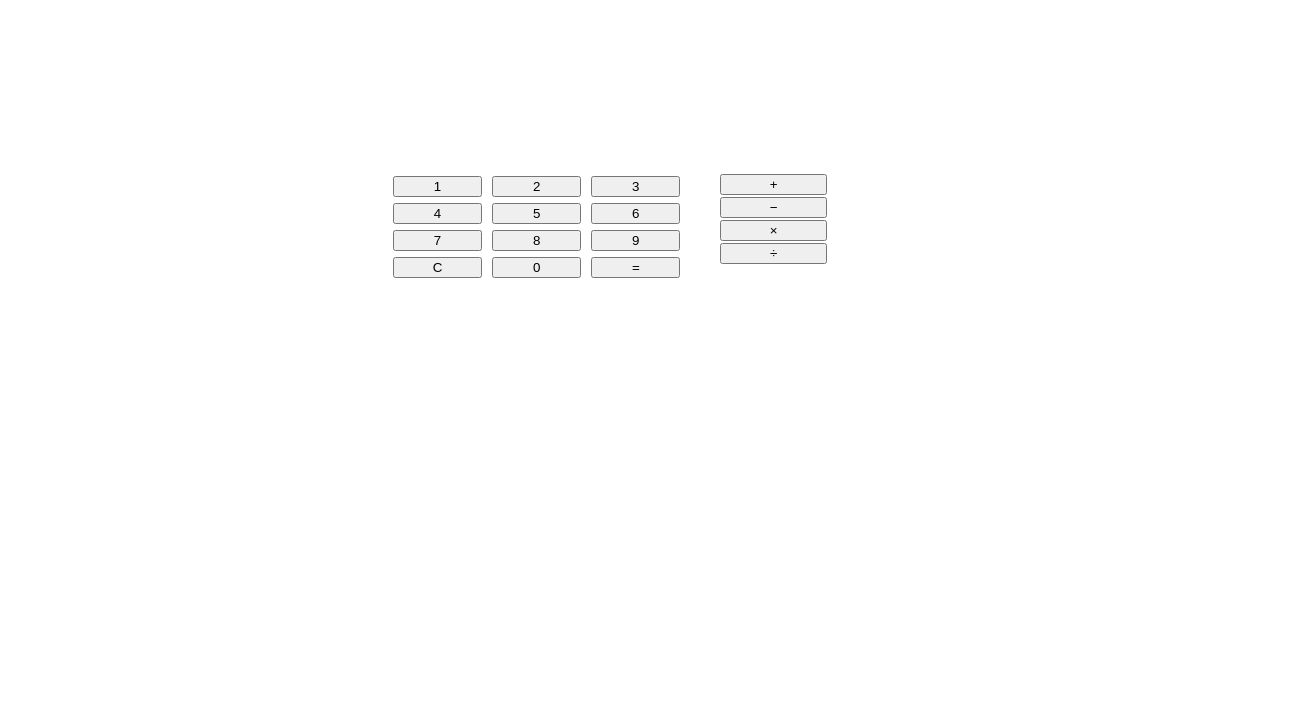
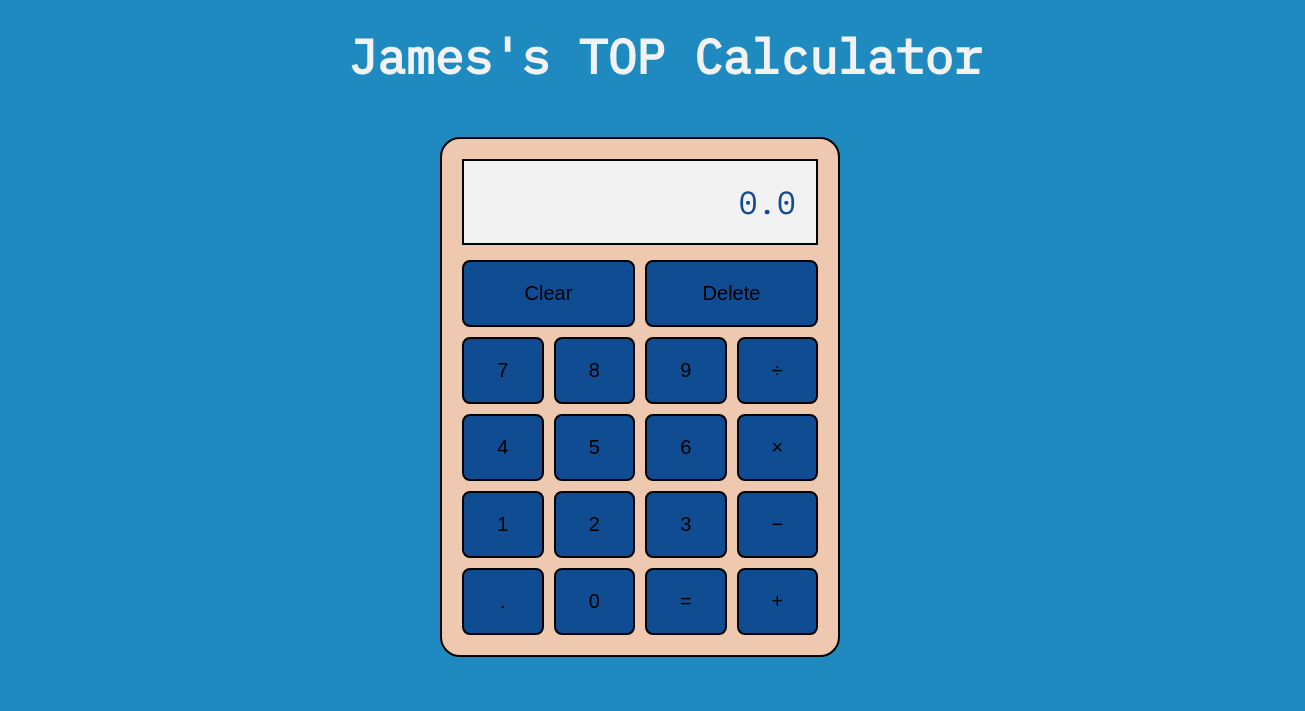
Before and after one commit to jdelles/calculator, a plain HTML site: page index.html in a window 1280 px wide. Shown: the whole page, 1305 px wide, since content can reach past the window. Drawn offline with Linux system fonts and the light colour scheme.

Commit message:
Calculator style added

```diff
--- a/index.html
+++ b/index.html
@@ -8,31 +8,41 @@
     <title>JavaScript Mathematical Calculator</title>
 </head>
 <body>
-    <div class="container">
-        <div class="calculator">
-            <div class="display"></div>
-            <div class="numbers">
+    <header>
+        <h1>James's TOP Calculator</h1>
+    </header>
+    <main class="container">
+        <section class="display">0.0</section>
+        <section class="calculator">
+            <button id="C">Clear</button>
+            <button id="D">Delete</button>
+
+            <button id="7">7</button>
+            <button id="8">8</button>
+            <button id="9">9</button>
+            <button id="/">&#xf7;</button>
+
+            <button id="4">4</button>
+            <button id="5">5</button>
+            <button id="6">6</button>
+            <button id="*">&#xd7;</button>
+
             <button id="1">1</button>
             <button id="2">2</button>
             <button id="3">3</button>
-                <button id="4">4</button>
-                <button id="5">5</button>
-                <button id="6">6</button>
-                <button id="7">7</button>
-                <button id="8">8</button>
-                <button id="9">9</button>
-                <button id="C">C</button>
+            <button id="-">&#x2212;</button>
+
+            <button id="dot">.</button>
             <button id="0">0</button>
             <button id="=">&#x3d;</button>
-            </div>
-            <div class="operators">
             <button id="+">&#x2b;</button>
-                <button id="-">&#x2212;</button>
-                <button id="*">&#xd7;</button>
-                <button id="/">&#xf7;</button>
-            </div>
-        </div>
-    </div>
+        </section>
+    </main>
+    <footer>
+        <section id="copyright">
+            <p></p>
+        </section>
+    </footer>
     <script src="script.js"></script>
 </body>
 </html>
--- a/style.css
+++ b/style.css
@@ -1,34 +1,82 @@
+@import url('https://fonts.googleapis.com/css2?family=IBM+Plex+Mono&display=swap');
+
+:root {
+    --page-background: #1f8ac0;
+    --background: #efc9af;
+    --text: #f2f2f2;
+    --button: #104c91;
+    --button-hover: #1f8ac0;
+    --border: black;
+    --display: #f2f2f2;
+    --display-text: #104c91;
+}
+
+*,
+*::before,
+*::after {
+  box-sizing: border-box;
+  padding: 0;
+  margin: 0;
+}
+
+body {
+    background-color: var(--page-background);
+    color: var(--text);
+    font-family: 'IBM Plex Mono', monospace;
+  }
+
+h1 {
+    width: 100%;
+    text-align: center;
+    margin: 25px;
+    font-size: 3rem;
+}
+
+
 .container {
-    display: grid;
-    width: 500px;
-    height: 700px;
-    margin: 0 auto;
+    max-width: 400px;
+    border: 2px solid var(--border);
+    border-radius: 20px;
+    margin: 50px auto;
+    padding: 20px;
+    background-color: var(--background);
+}
+
+.display {
+    min-height: 70px;
+    padding: 20px;
+    border: 2px solid var(--border);
+    margin-bottom: 15px;
+    background-color: var(--display);
+    color: var(--display-text);
+    font-size: 2rem;
+    text-align: right;
 }
 
 .calculator {
     display: grid;
-    grid-template-areas:
-    "display display display display"
-    "numbers numbers numbers operator"
-    "numbers numbers numbers operator"
-    "numbers numbers numbers operator"
-    "numbers numbers numbers operator";
-    gap: 2rem;
-}
-.display {
-    grid-area: display;
-    width: 100%;
-    height: 50px;
+    grid-template-columns: repeat(4, 1fr);
+    gap: 10px;
 }
 
-.numbers > button {
-    grid-area: numbers;
-    width: 30%;
-    margin: 1%;
+#C,
+#D {
+    grid-column: span 2;
 }
 
-.operators > button {
-    grid-area: operator;
-    width: 100%;
-    margin: 1%;
+button {
+    padding: 20px;
+    border: 2px solid var(--border);
+    border-radius: 8px;
+    background-color: var(--button);
+    font-size: 20px;
+    cursor: pointer;
 }
+
+button:hover {
+    background-color: var(--button-hover);
+}
+
+button:active {
+    background: var(--text);
+  }
```
Lines whose indentation alone changed are shown as unchanged.
